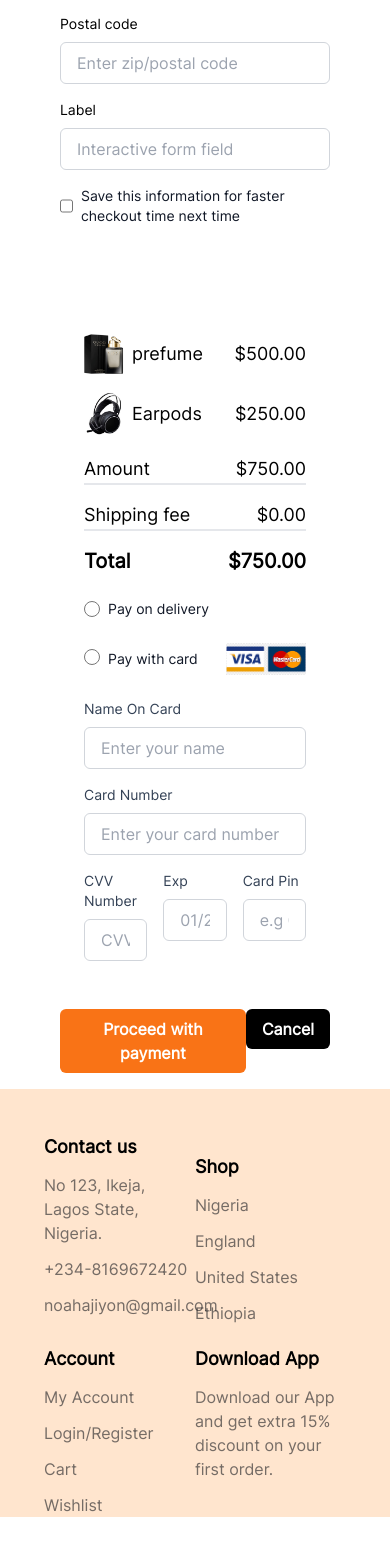
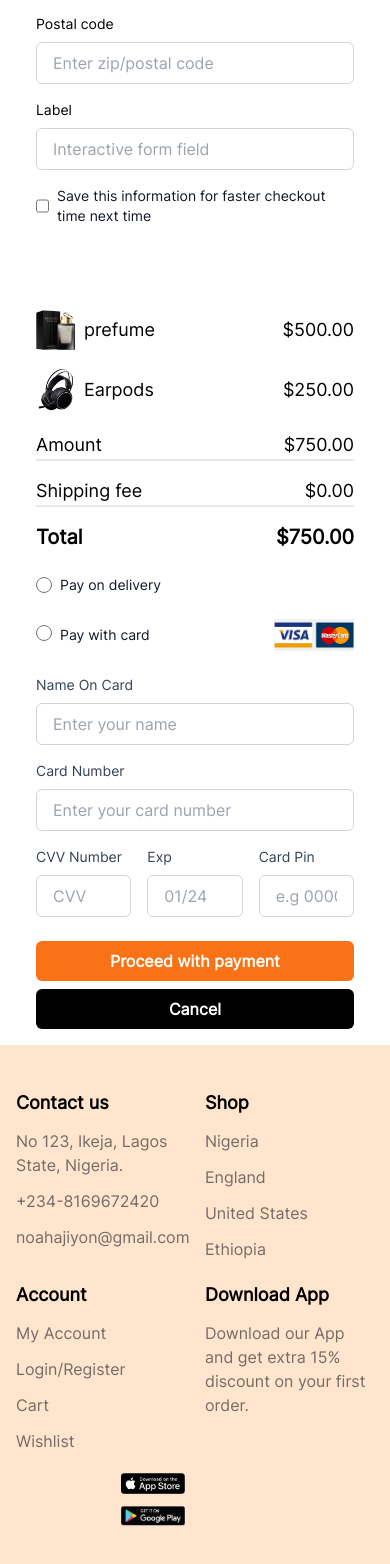
Before and after one commit to kaleabendrias/shopping_site, a React (Vite) app: page /main in a window 390 px wide. Shown: the part 711-2275 px from the top of the page. Before the commit the page ends 2228 px from the top, so only its background shows below. Built offline with nearby package versions, Linux system fonts and the light colour scheme.

Commit message:
Update Footer component layout and styles for responsiveness

```diff
--- a/src/components/Footer.jsx
+++ b/src/components/Footer.jsx
@@ -4,17 +4,17 @@ import googleplay from "../assets/image/googleplay.png";
 const Footer = () => {
   return (
     <div className="bg-[#FE7F0A] bg-opacity-20">
-      <div className="px-11 grid grid-cols-2 space-y-5 md:space-y-0 md:grid-cols-5 justify-between pt-11 text-[#191B1F] text-opacity-60">
+      <div className="px-4 py-11 grid grid-cols-2 md:grid-cols-5 gap-5 text-[#191B1F] text-opacity-60">
         <div className="flex flex-col gap-3">
           <p className="font-semibold text-lg text-black">Contact us</p>
-          <p className="">No 123, Ikeja, Lagos State, Nigeria.</p>
+          <p>No 123, Ikeja, Lagos State, Nigeria.</p>
           <p>+234-8169672420</p>
           <p>noahajiyon@gmail.com</p>
         </div>
 
         <div className="flex flex-col gap-3">
           <p className="font-semibold text-lg text-black">Shop</p>
-          <p className="">Nigeria</p>
+          <p>Nigeria</p>
           <p>England</p>
           <p>United States</p>
           <p>Ethiopia</p>
@@ -22,7 +22,7 @@ const Footer = () => {
 
         <div className="flex flex-col gap-3">
           <p className="font-semibold text-lg text-black">Account</p>
-          <p className="">My Account</p>
+          <p>My Account</p>
           <p>Login/Register</p>
           <p>Cart</p>
           <p>Wishlist</p>
@@ -30,14 +30,14 @@ const Footer = () => {
 
         <div className="flex flex-col gap-3">
           <p className="font-semibold text-lg text-black">Download App</p>
-          <p className="">
+          <p>
             Download our App and get extra 15% discount on your first order.
           </p>
         </div>
 
-        <div className="hidden md:flex flex-col items-center justify-center gap-3 md:items-start md:justify-start">
-          <img src={appstore} className="w-16" />
-          <img src={googleplay} className="w-16" />
+        <div className="flex flex-col items-end md:items-center justify-center gap-3">
+          <img src={appstore} className="w-16" alt="App Store" />
+          <img src={googleplay} className="w-16" alt="Google Play" />
         </div>
       </div>
     </div>
--- a/src/pages/Checkout.jsx
+++ b/src/pages/Checkout.jsx
@@ -51,7 +51,7 @@ const Checkout = () => {
                 <td className="px-4 py-2 ">${item.price}</td>
                 <td className="px-4 py-2 ">
                   <div className="flex items-centerl">
-                    <div className=" border rounded-full">
+                    <div className="flex flex-col md:flex-row border rounded-full">
                       <button
                         className="px-2"
                         onClick={() => handleQuantityChange(item.id, -1)}
--- a/src/pages/Checkoutmain.jsx
+++ b/src/pages/Checkoutmain.jsx
@@ -5,8 +5,8 @@ import perfume from "../assets/image/perfume.png";
 
 const Checkoutmain = () => {
   return (
-    <div className="px-11">
-      <div className="max-w-7xl mx-auto p-4">
+    <div className="px-5 md:px-11">
+      <div className="mx-auto p-4">
         <div className="flex flex-col md:flex-row justify-between">
           <div className="md:w-2/3">
             <h2 className="text-2xl font-semibold mb-6">Billing details</h2>
@@ -97,7 +97,7 @@ const Checkoutmain = () => {
             </form>
           </div>
           <div className="md:w-1/3 mt-10 md:mt-0 md:pl-10">
-            <div className=" p-6 rounded-md">
+            <div className=" md:p-6 rounded-md">
               <div className="flex justify-between items-center mb-4 mt-11">
                 <div className="flex justify-center items-center space-x-2 ">
                   <img src={perfume} className="w-10" />
@@ -202,14 +202,14 @@ const Checkoutmain = () => {
                 </div>
               </div>
             </div>
-            <div className="flex justify-between mt-6">
+            <div className="flex flex-col md:flex-row justify-between mt-6 space-y-2 md:space-y-0 md:space-x-4">
               <Link to="/paymentsuccess">
-                <button className="px-4 py-2 hover:bg-orange-700  bg-orange-500 text-white font-semibold rounded-md">
+                <button className="w-full md:w-auto px-4 py-2 hover:bg-orange-700 bg-orange-500 text-white font-semibold rounded-md">
                   Proceed with payment
                 </button>
               </Link>
               <Link to="/">
-                <button className="px-4 py-2 bg-black text-white font-semibold rounded-md">
+                <button className="w-full md:w-auto px-4 py-2 bg-black text-white font-semibold rounded-md">
                   Cancel
                 </button>
               </Link>
```
